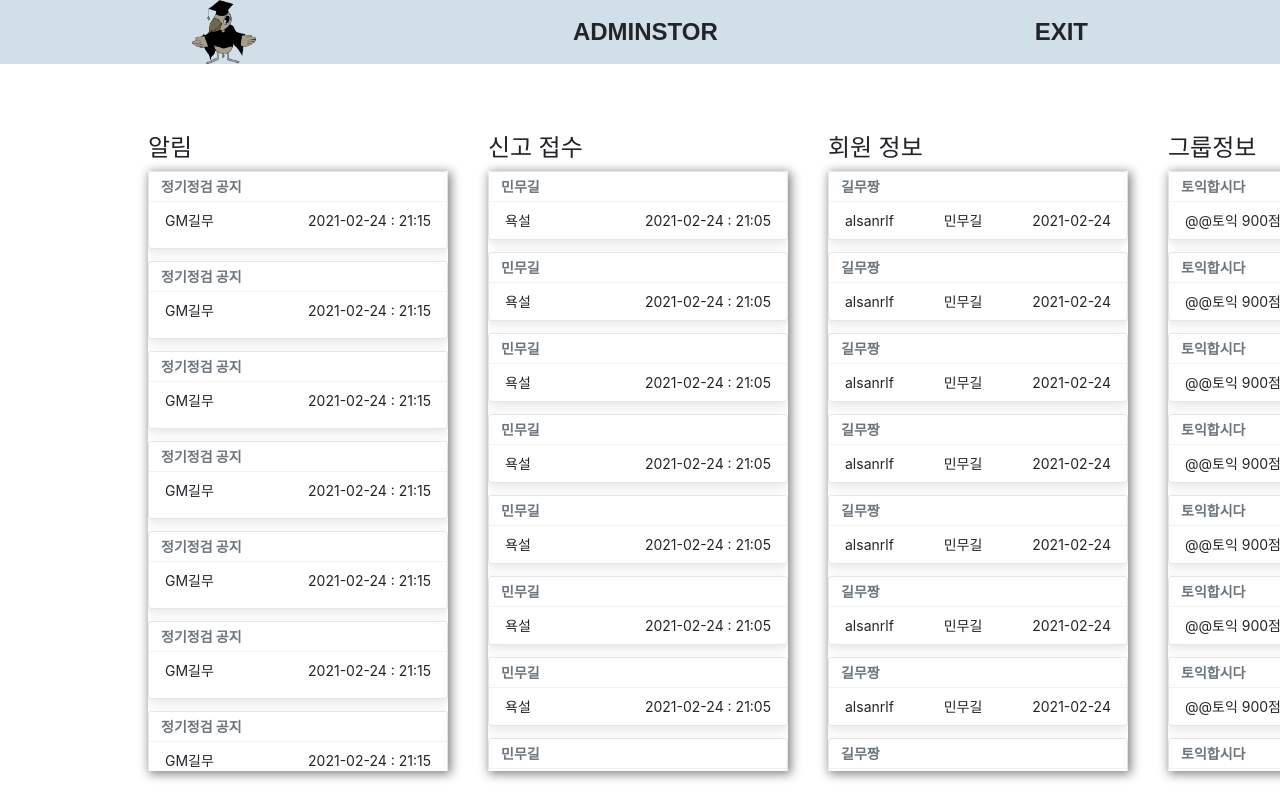
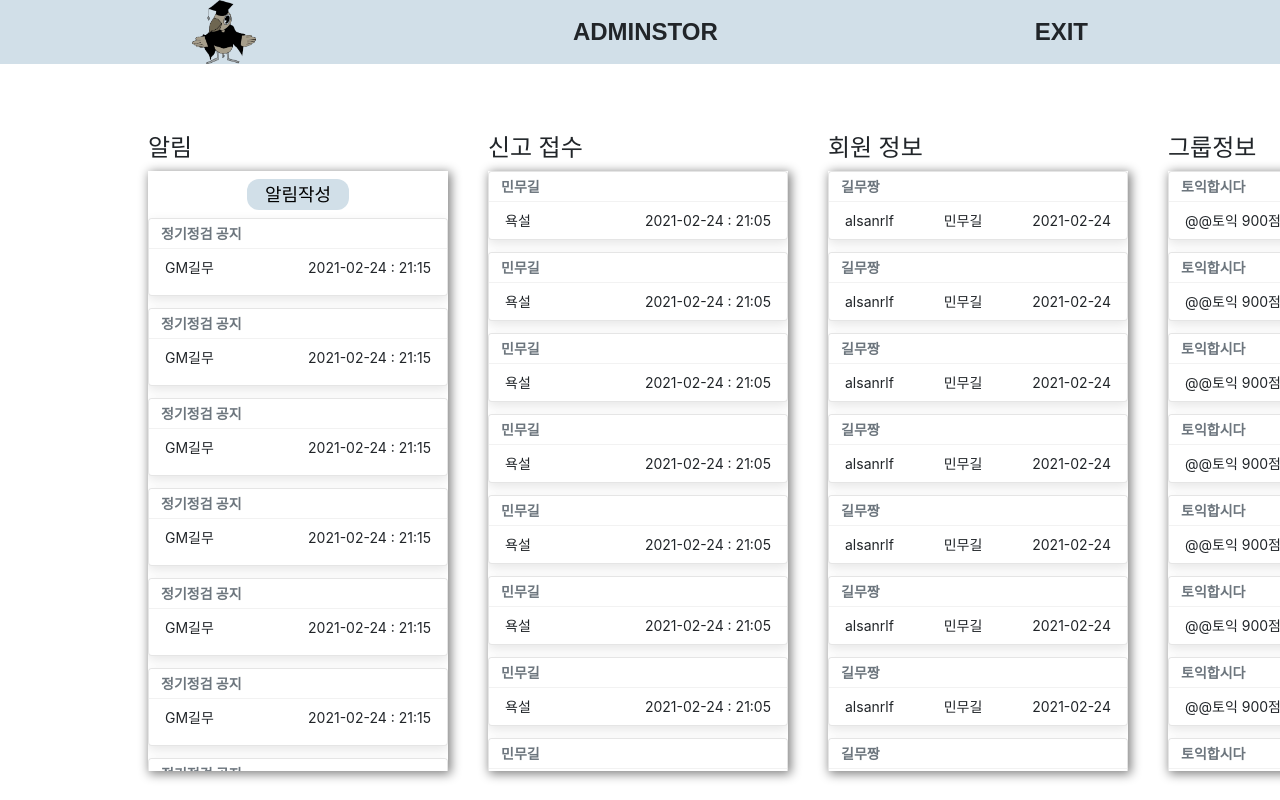
Before and after one commit to junhodo/UntactSchool, a React (Create React App) app in the folder FE/admin/: page /admin in a window 1280 px wide. Shown: the top 800 px of the page. Built offline with nearby package versions, Linux system fonts and the light colour scheme; the HTML template or start-up script is replaced by a standard one.

Commit message:
[ADD] 알림 작성 폼 구현

```diff
--- a/FE/admin/src/component/Notification.js
+++ b/FE/admin/src/component/Notification.js
@@ -1,9 +1,11 @@
 import { React, useState } from 'react';
 import '../css/Notification.css';
-import { Toast, ToastHeader } from 'reactstrap';
+import { Toast, ToastHeader, Form, Input, Button } from 'reactstrap';
 
 const Notification = () => {
   const [willShow, setWillShow] = useState(0);
+  const [noteSave, setNoteSave] = useState();
+  const [noteWriteMode, setNoteWriteMode] = useState(false);
   //  title  sender  time  content  id
   const dummy = [
     {
@@ -80,7 +82,25 @@ const Notification = () => {
     }
   };
 
-  const items = dummy.map(item => (
+  const NoteSave = e => {
+    setNoteSave(e.target.value);
+  };
+
+  const btnClick = () => {
+    if (noteWriteMode) {
+      setNoteWriteMode(false);
+    } else {
+      setNoteWriteMode(true);
+    }
+  };
+
+  const textareaChange = e => {
+    const ta = e.target;
+    ta.style.height = 'auto';
+    ta.style.height = `${ta.scrollHeight}px`;
+  };
+
+  const notificationItem = dummy.map(item => (
     <Toast onClick={notificationClick} id={item.id}>
       <ToastHeader>{item.title}</ToastHeader>
       <div className="itemContent">
@@ -98,10 +118,38 @@ const Notification = () => {
     </Toast>
   ));
 
+  const messageMaker = (
+    <div className={noteWriteMode ? '' : 'notificationContentHidden'}>
+      <Form className="noteWriter">
+        <Input type="select">
+          <option>2</option>
+          <option>3</option>
+          <option>4</option>
+          <option>5</option>
+        </Input>
+        <Input
+          type="textarea"
+          placeholder="내용을 입력하세요"
+          value={noteSave}
+          onChange={(NoteSave, textareaChange)}
+        />
+        <Button>전송</Button>
+      </Form>
+    </div>
+  );
+
   return (
     <div className="Box">
       <h4>알림</h4>
-      <div className="ItemBox">{items}</div>
+      <div className="ItemBox">
+        <div className="buttonBox">
+          <button type="button" className="noteMakeBtn" onClick={btnClick}>
+            알림작성
+          </button>
+          {messageMaker}
+        </div>
+        {notificationItem}
+      </div>
     </div>
   );
 };
--- a/FE/admin/src/css/Notification.css
+++ b/FE/admin/src/css/Notification.css
@@ -10,5 +10,27 @@
 .notificationContentHidden {
   visibility: hidden;
   max-height: 0px;
+}
 
+.buttonBox {
+  text-align: center;
 }
+
+.noteMakeBtn {
+  border: none;
+  margin: 8px;
+  padding: 2px;
+  padding-left: 18px;
+  padding-right: 18px;
+  border-radius: 12px;
+  background: #D1DFE8;
+  font-size: 18px;
+  cursor: pointer;
+}
+
+.noteMakeBtn:active {
+  transform: translateY(2px);
+}
+
+.noteWriter {
+}
```
Also changed, not shown: 1 other file (tests, documents, lock files or other folders).
